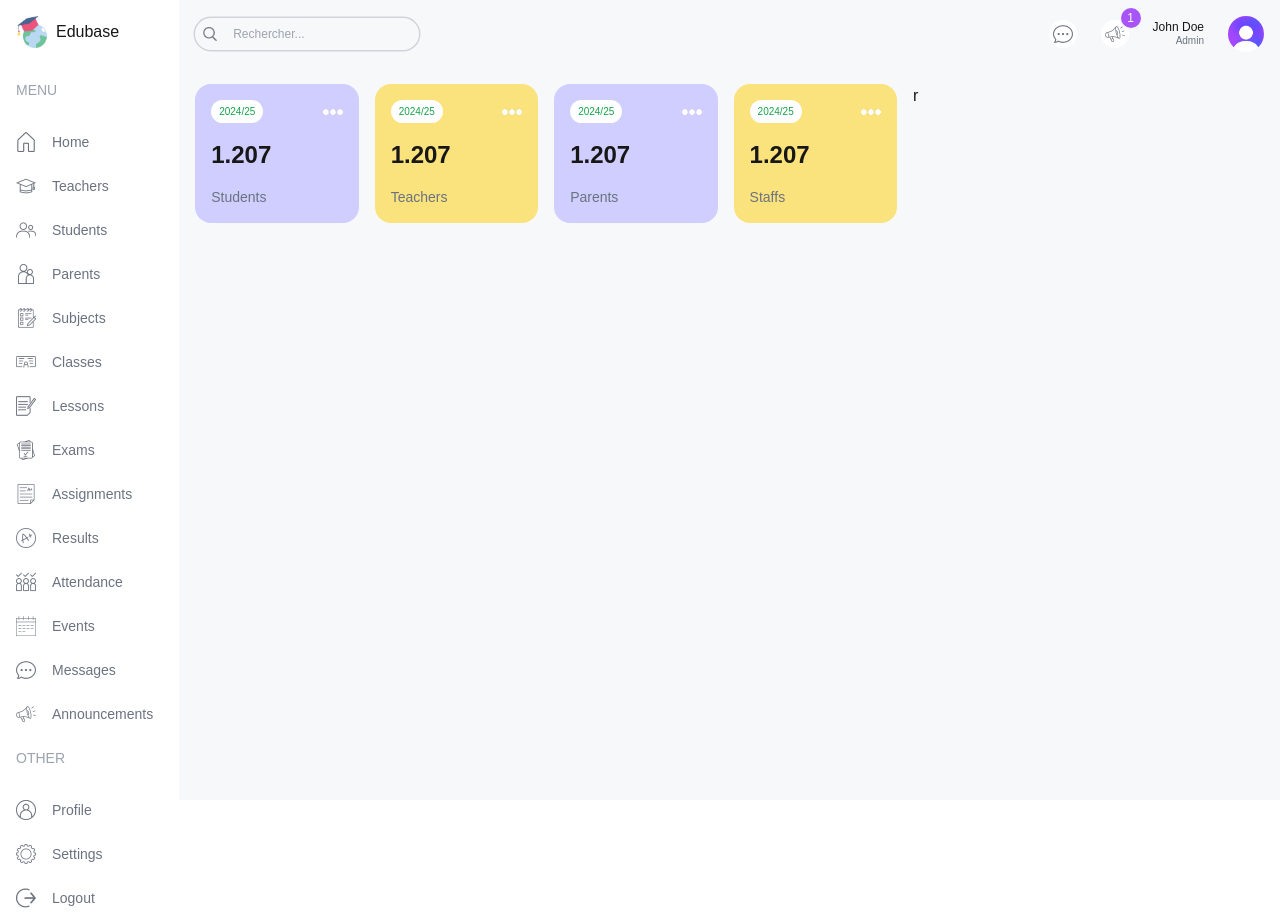
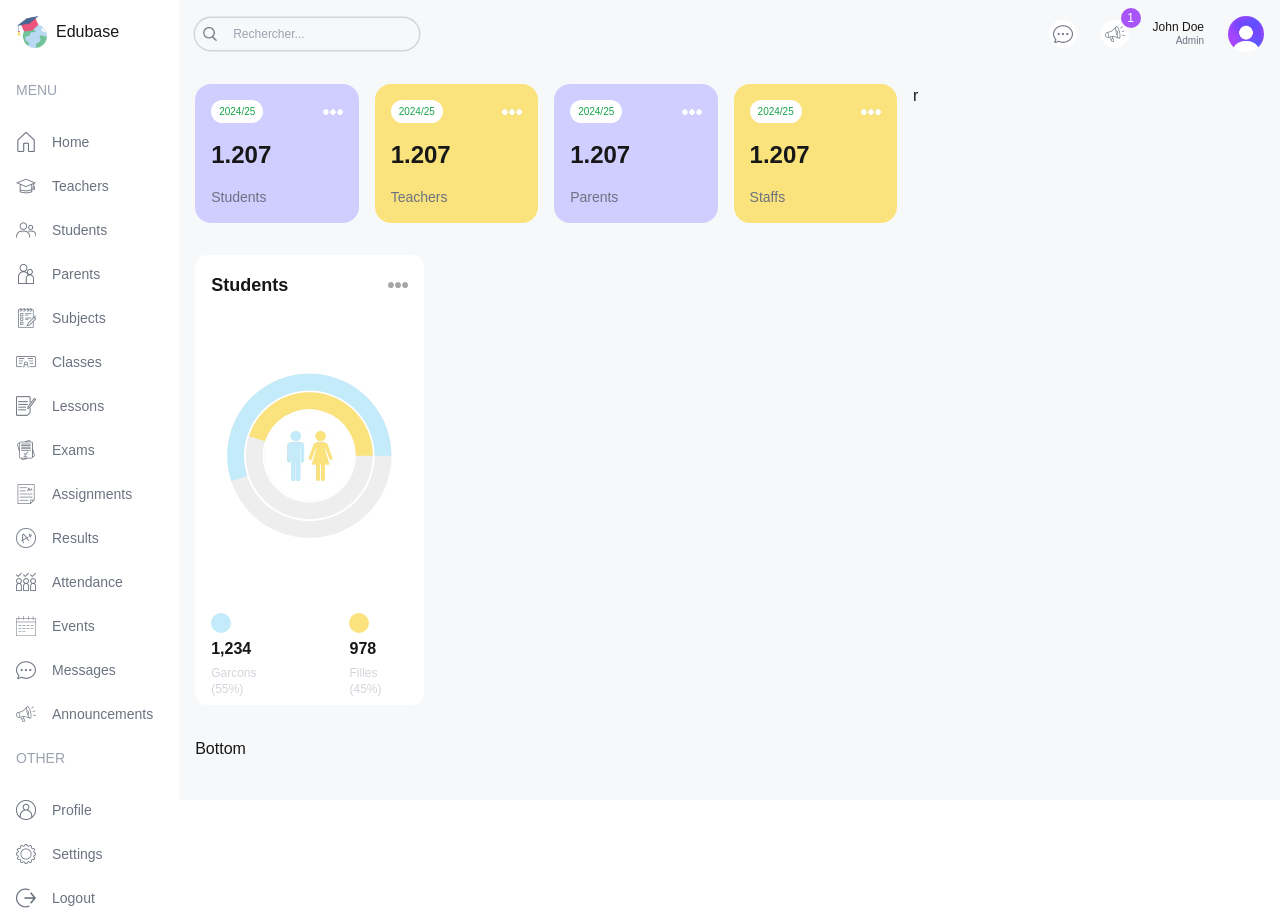
Before and after one commit to monelcocou/edubase, a Next.js app: page /admin in a window 1280 px wide. Built offline with nearby package versions, Linux system fonts and the light colour scheme.

Commit message:
feat: implementation de la chart countStudents

```diff
--- a/src/app/(dashboard)/admin/page.tsx
+++ b/src/app/(dashboard)/admin/page.tsx
@@ -1,15 +1,32 @@
 import React from 'react';
 import UserCard from "@/components/UserCard";
+import CountChart from "@/components/CountChart";
 
 const AdminPage = () => {
     return (
         <div className='p-4 flex gap-4 flex-col md:flex-row'>
-            <div className="w-full lg:w-2/3">
+            <div className="w-full lg:w-2/3 flex flex-col gap-8">
                 <div className="flex gap-4 justify-between flex-wrap">
                     <UserCard type="students"/>
                     <UserCard type="teachers"/>
                     <UserCard type="parents"/>
                     <UserCard type="staffs"/>
+                </div>
+
+
+                <div className="flex gap-4 flex-col lg:flex-row">
+                    <div className="w-full lg:w-1/3 h-[450px]">
+                        <CountChart/>
+                    </div>
+
+                    <div className="w-full lg:w-2/3 h-[450px]">
+
+                    </div>
+                </div>
+
+
+                <div>
+                    Bottom
                 </div>
             </div>
 
--- /dev/null
+++ b/src/components/CountChart.tsx
@@ -0,0 +1,72 @@
+"use client"
+import React from 'react';
+import {RadialBarChart, RadialBar, Legend, ResponsiveContainer} from 'recharts';
+import Image from "next/image";
+
+const data = [
+    {
+        name: 'Total',
+        count: 100,
+        fill: 'white',
+    },
+    {
+        name: 'Filles',
+        count: 45,
+        fill: '#FAE27C',
+    },
+    {
+        name: 'Garcons',
+        count: 55,
+        fill: '#C3EBFA',
+    },
+
+];
+
+const style = {
+    top: '50%',
+    right: 0,
+    transform: 'translate(0, -50%)',
+    lineHeight: '24px',
+};
+
+const CountChart = () => {
+    return (
+        <div className="bg-white rounded-xl w-full h-full p-4">
+            <div className="flex justify-between items-center">
+                <h1 className="text-lg font-semibold">Students</h1>
+                <Image src="/moreDark.png" alt="" width={20} height={20}/>
+            </div>
+
+
+            <div className="relative w-full h-[75%]">
+                <ResponsiveContainer>
+                    <RadialBarChart cx="50%" cy="50%" innerRadius="40%" outerRadius="100%" barSize={32} data={data}>
+                        <RadialBar
+                            background
+                            dataKey="count"
+                        />
+                    </RadialBarChart>
+                </ResponsiveContainer>
+
+                <Image src="/maleFemale.png" alt="" width={50} height={50}
+                       className="absolute  top-1/2 left-1/2 -translate-x-1/2 -translate-y-1/2"/>
+            </div>
+
+
+            <div className="flex justify-center gap-16">
+                <div className="flex flex-col gap-1">
+                    <div className="w-5 h-5 bg-lamaSky rounded-full"/>
+                    <h1 className="font-bold">1,234</h1>
+                    <h2 className="text-xs text-gray-300">Garcons (55%)</h2>
+                </div>
+                <div className="flex flex-col gap-1">
+                    <div className="w-5 h-5 bg-lamaYellow rounded-full"/>
+                    <h1 className="font-bold">978</h1>
+                    <h2 className="text-xs text-gray-300">Filles (45%)</h2>
+                </div>
+            </div>
+        </div>
+    );
+};
+
+export default CountChart;
```
Also changed, not shown: package.json (+6 -5 lines), 1 other file (tests, documents, lock files or other folders).
